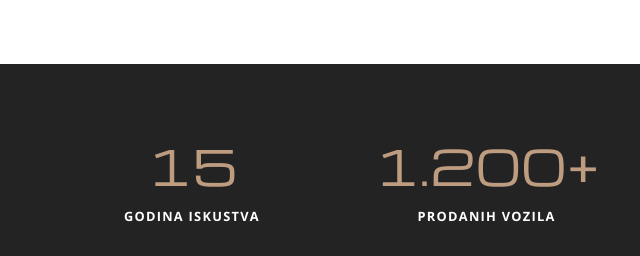
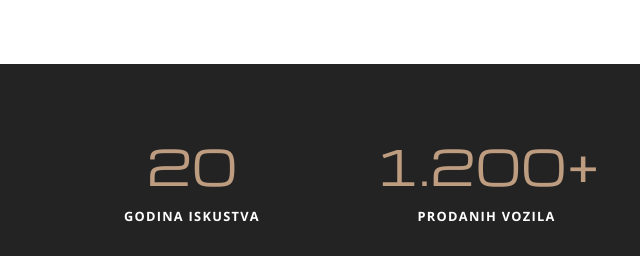
Before and after one commit to Jure135/gcars-demo, a plain HTML site: page about.html in a window 1280 px wide. Shown: the part 1120-1376 px from the top of the page, 0-640 px from the left. Drawn offline with nearby package versions, Linux system fonts and the light colour scheme.

Commit message:
O nama: 20 godina iskustva
Co-Authored-By: Claude Opus 5.5 <noreply@anthropic.com>

```diff
--- a/about.html
+++ b/about.html
@@ -45,7 +45,7 @@
     <section class="section-sm bg-gc-dark">
       <div class="container">
         <div class="gc-stats reveal">
-          <div><div class="num" data-count="15">0</div><div class="lbl">Godina iskustva</div></div>
+          <div><div class="num" data-count="20">0</div><div class="lbl">Godina iskustva</div></div>
           <div><div class="num" data-count="1200">0</div><div class="lbl">Prodanih vozila</div></div>
           <div><div class="num" data-count="28">0</div><div class="lbl">Zemalja isporuke</div></div>
           <div><div class="num" data-count="98">0</div><div class="lbl">% zadovoljnih kupaca</div></div>
```
